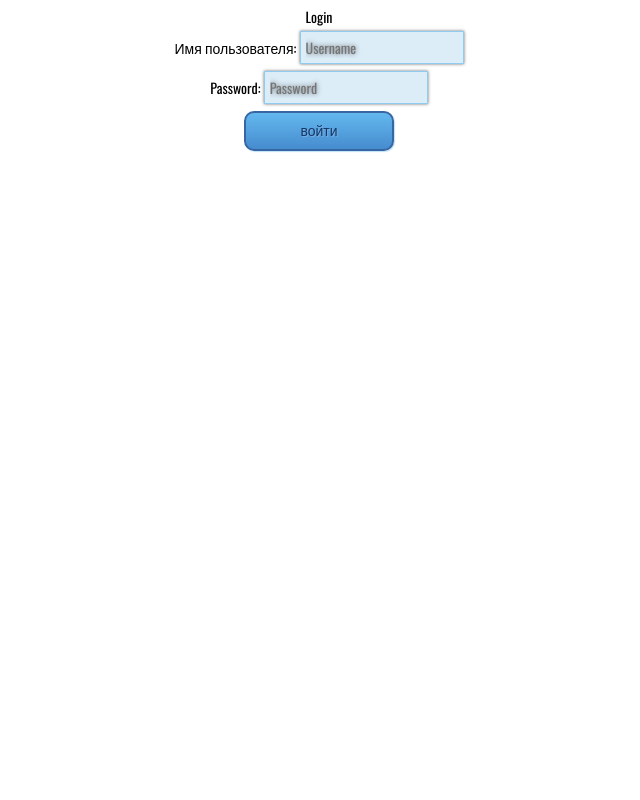
After one commit to AnreX73/_t_app, a Django app: page /login/ in a window 1280 px wide. The commit adds this page. Shown: the whole page, without its empty margins (321-961 px from the left). Run offline with Django 4.2, Linux system fonts and the light colour scheme.

Commit message:
new start

```diff
--- a/therapy/core/forms.py
+++ b/therapy/core/forms.py
@@ -1,48 +1,16 @@
+from django import forms
 from django.contrib.auth import get_user_model
-from datetime import datetime
-from django.contrib.auth.forms import (
-    UserCreationForm,
-    AuthenticationForm,
-    PasswordResetForm,
-)
-from django.utils.translation import gettext_lazy as _
-from django import forms
-import re
+from django.contrib.auth.forms import AuthenticationForm
 
 User = get_user_model()
 
 
-class UserCreateForm(UserCreationForm):
-    def __init__(self, *args, **kwargs):
-        super().__init__(*args, **kwargs)
+class LoginUserForm(AuthenticationForm):
+    username = forms.CharField(max_length=150, required=True,
+                               widget=forms.TextInput(attrs={'class': 'form_control', 'placeholder': 'Username'}))
 
-        self.fields["first_name"].label = _("Имя")
-        self.fields["last_name"].label = _("Фамилия")
-        self.fields["last_name"].required = False
-        self.fields["password1"].help_text = None  # Убираем подсказки для пароля
-        self.fields["password2"].help_text = None
+    password = forms.CharField(required=True, widget=forms.PasswordInput(attrs={'class': 'form_control', 'placeholder': 'Password'}))
 
-    phone = forms.CharField(required=False)
-    photo = forms.ImageField(required=False)
-
-    class Meta(UserCreationForm.Meta):
+    class Meta:
         model = User
-        fields = (
-            "email",
-            "first_name",
-            "last_name",
-            "phone",
-            "password1",
-            "password2",
-            "photo",
-        )
-
-    def save(self, commit=True):
-        user = super(UserCreateForm, self).save(commit=False)
-        username = self.cleaned_data["email"]
-        user.username = re.sub("[^A-Za-z0-9]", "", username)
-        user.phone = self.cleaned_data["phone"]
-        user.photo = self.cleaned_data["photo"]
-        if commit:
-            user.save()
-        return user
+        fields = ('username', 'password')
--- /dev/null
+++ b/therapy/core/static/core/css/main.css
@@ -0,0 +1,162 @@
+@import url('https://fonts.googleapis.com/css2?family=Oswald&display=swap');
+@import url('https://fonts.googleapis.com/css2?family=Caveat&family=Pacifico&display=swap');
+
+/*обнуление*/
+* {
+  padding: 0;
+  margin: 0;
+  border: 0;
+}
+
+*,
+*:before,
+*:after {
+  -webkit-box-sizing: border-box;
+  box-sizing: border-box;
+}
+
+:focus,
+:active {
+  outline: none;
+}
+
+a:focus,
+a:active {
+  outline: none;
+}
+
+nav,
+footer,
+header,
+aside {
+  display: block;
+}
+
+html,
+body {
+  height: 100%;
+  width: 100%;
+  font-size: 100%;
+  line-height: 1;
+  font-size: 14px;
+  -ms-text-size-adjust: 100%;
+  -moz-text-size-adjust: 100%;
+  -webkit-text-size-adjust: 100%;
+}
+
+input,
+button,
+textarea {
+  font-family: inherit;
+}
+
+input::-ms-clear {
+  display: none;
+}
+
+button {
+  cursor: pointer;
+}
+
+button::-moz-focus-inner {
+  padding: 0;
+  border: 0;
+}
+
+a,
+a:visited {
+  text-decoration: none;
+  color: rgb(75, 75, 75);
+}
+
+a:hover {
+  text-decoration: none;
+
+}
+
+ul li {
+  list-style: none;
+}
+
+img {
+  vertical-align: center;
+}
+
+h1,
+h2,
+h3,
+h4,
+h5,
+h6 {
+  font-size: inherit;
+  font-weight: 400;
+}
+
+/*конец обнуление*/
+/*переменные css*/
+:root {
+  --light-teal: rgb(212, 238, 238);
+  --content-size: 1280px;
+  --wild-text: #D50000;
+  --header-height: 75px;
+  --complex-shadow: inset 2px 2px 2px 0px rgba(255, 255, 255, .5),
+    7px 7px 20px 0px rgba(0, 0, 0, .1),
+    4px 4px 5px 0px rgba(0, 0, 0, .1);
+}
+
+body {
+  display: flex;
+  flex-direction: column;
+  font-family: 'Oswald', sans-serif;
+  height: auto;
+  max-width: 100%;
+  text-align:center;
+  padding: 10px;
+}
+
+
+.form_control {
+     padding: 5px;
+     font-size: 14px;
+     border-width: 1px;
+     border-color: #90ccf1;
+     background-color: #dcedf8;
+     color: #000000;
+     border-style: solid;
+     border-radius: 0px;
+     box-shadow: 0px 0px 3px rgba(66,66,66,.75);
+     text-shadow: 0px 0px 5px rgba(66,66,66,.75);
+     margin-top:0.5rem;
+}
+ .form_control:focus {
+     outline:none;
+}
+
+.btn {
+  margin-inline:auto;
+  width:150px;
+  margin-top:0.5rem;
+  font-family: arial;
+  color: #14396A !important;
+  font-size: 14px;
+  text-shadow: 1px 1px 0px #7CACDE;
+  box-shadow: 1px 1px 1px #BEE2F9;
+  padding: 10px 25px;
+  -moz-border-radius: 10px;
+  -webkit-border-radius: 10px;
+  border-radius: 10px;
+  border: 2px solid #3866A3;
+  background: #63B8EE;
+  background: linear-gradient(top,  #63B8EE,  #468CCF);
+  background: -ms-linear-gradient(top,  #63B8EE,  #468CCF);
+  background: -webkit-gradient(linear, left top, left bottom, from(#63B8EE), to(#468CCF));
+  background: -moz-linear-gradient(top,  #63B8EE,  #468CCF);
+}
+.btn:hover {
+  color: #14396A !important;
+  background: grad;
+  background: linear-gradient(top,  #468CCF,  #63B8EE);
+  background: -ms-linear-gradient(top,  #468CCF,  #63B8EE);
+  background: -webkit-gradient(linear, left top, left bottom, from(#468CCF), to(#63B8EE));
+  background: -moz-linear-gradient(top,  #468CCF,  #63B8EE);
+}
--- a/therapy/core/templates/core/base.html
+++ b/therapy/core/templates/core/base.html
@@ -1,13 +1,21 @@
-<!DOCTYPE html>
+{% load static %}
+
+
 <html lang="en">
 <head>
     <meta charset="UTF-8">
     <title>{{title}}</title>
+    <link type="text/css" rel="stylesheet" href="{% static 'core/css/main.css' %}" />
 </head>
 <body>
+
 {% block content %}
 
 
 {% endblock content %}
+{% if user.is_authenticated %}
+<button class="btn" onclick="location.href='{% url 'logout' %}'" >выйти</button>
+
+{% endif %}
 </body>
 </html>
--- a/therapy/core/templates/core/index.html
+++ b/therapy/core/templates/core/index.html
@@ -10,7 +10,7 @@
     {% if user.is_authenticated %}
         {{ user }}
         {% else %}
-        вход
+    <button class="btn" onclick="location.href='{% url 'login' %}'" >вход</button>
 
 
 
--- /dev/null
+++ b/therapy/core/templates/registration/login.html
@@ -0,0 +1,12 @@
+{% extends 'core/base.html' %}
+
+{% block content %}
+    <h1>Login</h1>
+    <form action="" method="post">
+        {% csrf_token %}
+
+        <input type="hidden" name="next" value="{{ next }}">
+        {{ form.as_div }}
+        <button class="btn" type="submit">войти</button>
+    </form>
+{% endblock content %}
--- a/therapy/core/urls.py
+++ b/therapy/core/urls.py
@@ -1,6 +1,7 @@
 from django.urls import path, include
 
-from .views import index, Register
+from .views import index, LoginUser
+from django.contrib.auth.views import LogoutView
 
 urlpatterns = [
     path('', index, name='home'),
@@ -11,5 +12,7 @@ urlpatterns = [
 
 urlpatterns += [
     path("users/", include("django.contrib.auth.urls")),
-    path("register/", Register.as_view(), name="register"),
+    path("login/", LoginUser.as_view(), name = 'login'),
+    path('logout/', LogoutView.as_view(), name='logout'),
+
 ]
--- a/therapy/core/views.py
+++ b/therapy/core/views.py
@@ -1,9 +1,7 @@
+from django.contrib.auth.views import LoginView
 from django.shortcuts import render
-from django.views import View
-from django.contrib.auth import authenticate, login
-from django.shortcuts import redirect
-from .forms import UserCreateForm
-import re
+
+from .forms import LoginUserForm
 
 
 def index(request):
@@ -13,27 +11,7 @@ def index(request):
     return render(request, "core/index.html", context=context)
 
 
-class Register(View):
-    template_name = "registration/register.html"
-
-    def get(self, request):
-        context = {
-            "form": UserCreateForm(),
-            "title": "регистрация",
-        }
-        return render(request, self.template_name, context)
-
-    def post(self, request):
-        form = UserCreateForm(request.POST)
-        if form.is_valid():
-            form.save()
-            username1 = form.cleaned_data["email"]
-            username = re.sub("[^A-Za-z0-9]", "", username1)
-            password = form.cleaned_data.get("password1")
-            user = authenticate(username=username, password=password)
-            login(request, user)
-            return redirect("home")
-        context = {
-            "form": form,
-        }
-        return render(request, self.template_name, context)
+class LoginUser(LoginView):
+    template_name = "registration/login.html"
+    form_class = LoginUserForm
+    extra_context = {"title": "Login"}
```
Also changed, not shown: therapy/core/models.py (+4 -3 lines), therapy/core/migrations/0001_initial.py, therapy/core/migrations/0002_alter_user_options_user_phone_user_photo_and_more.py (deleted), therapy/core/migrations/0003_alter_user_email.py (deleted), therapy/core/migrations/0004_alter_user_email.py (deleted).
